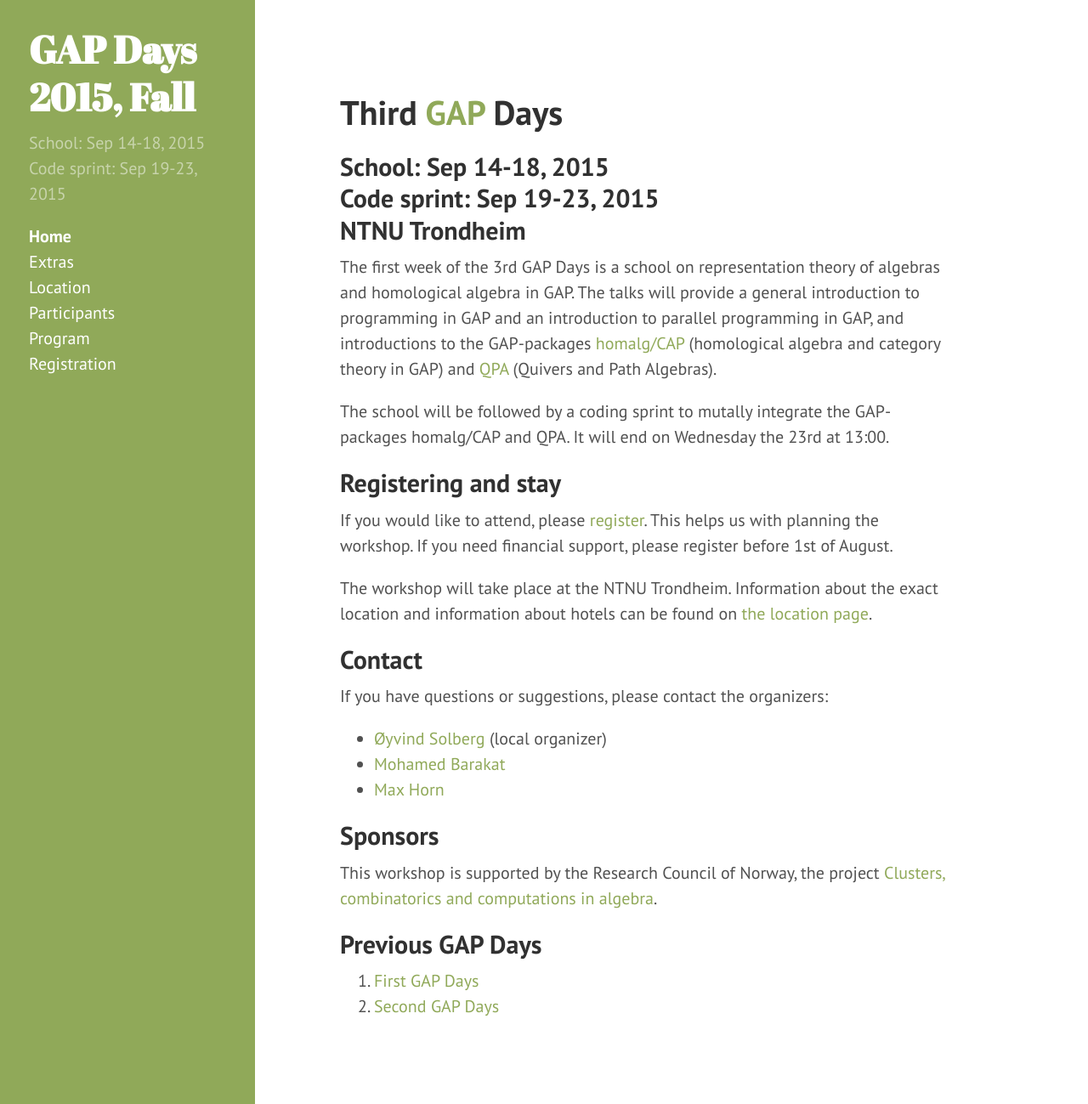
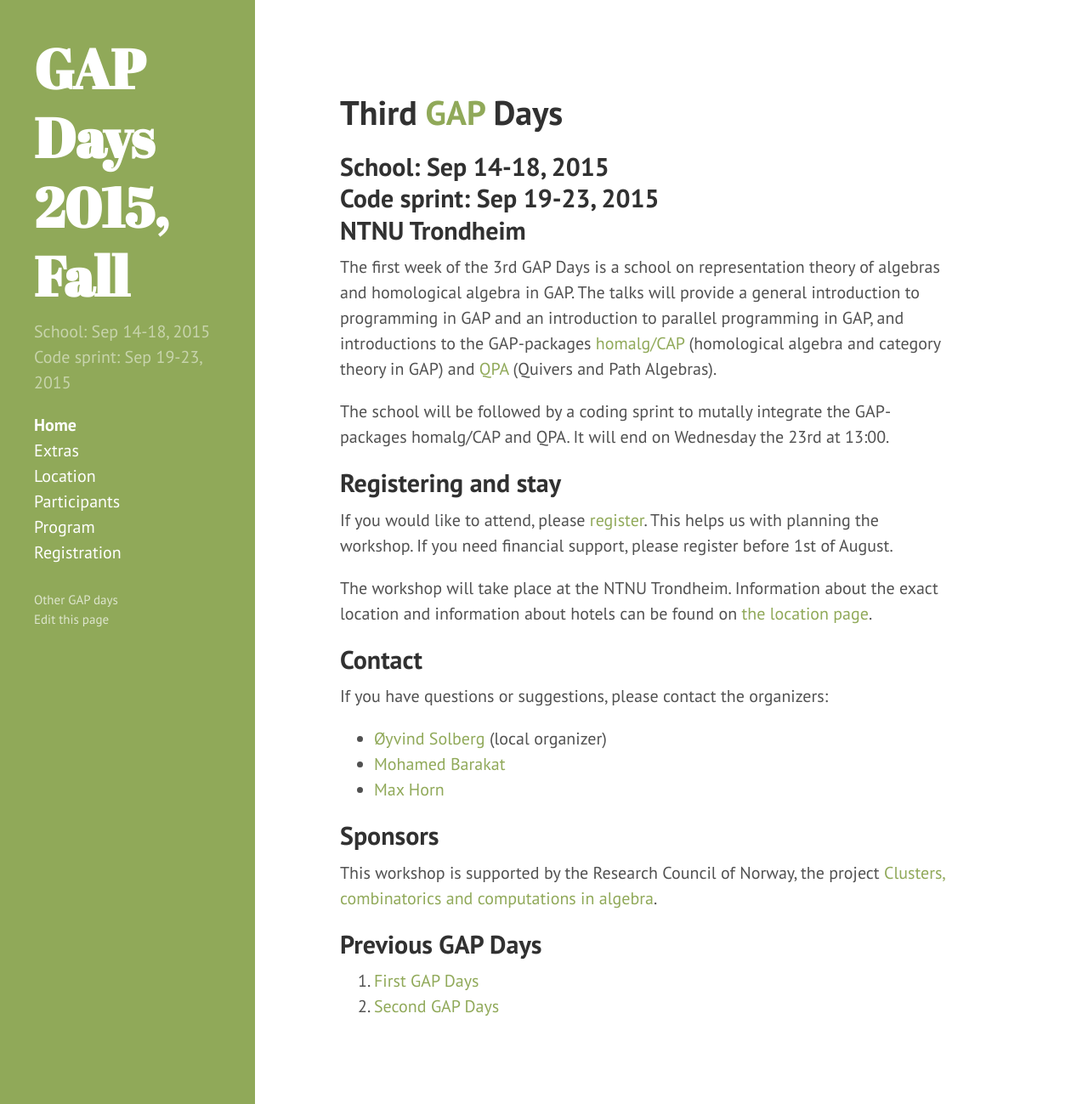
Before and after one commit to gapdays/gapdays2015-fall, a Jekyll site: the page built from index.md, in a window 1280 px wide and 1299 px high. Shown: the whole window at 85% size. Built offline with Jekyll 4.4.1, drawn with Linux system fonts in a browser that asks for light colours; Markdown is read by kramdown in place of the engine named in the settings.

Commit message:
Sidebar: add edit link, and link to gapdays.de

```diff
--- a/_includes/sidebar.html
+++ b/_includes/sidebar.html
@@ -1,6 +1,5 @@
 <div class="sidebar">
   <div class="container">
-  <!-- <div class="container sidebar-sticky"> -->
     <div class="sidebar-about">
       <h1>
         <a href="{{ site.baseurl }}/">
@@ -27,15 +26,10 @@
         {% endif %}
       {% endfor %}
 
-      <!--
-      <a class="sidebar-nav-item" href="{{ site.github.repo }}/archive/v{{ site.version }}.zip">Download</a>
-      <a class="sidebar-nav-item" href="{{ site.github.repo }}">GitHub project</a>
-      <span class="sidebar-nav-item">Currently v{{ site.version }}</span>
-      -->
+      <br>
+      <a class="sidebar-nav-item minor" href="http://gapdays.de/">Other GAP days</a>
+      <a class="sidebar-nav-item minor" href="{{ site.github.zip_url | replace: 'zipball', 'edit' }}/{% if page.source %}{{ page.source }}{% else %}{{ page.path }}{% endif %}">Edit this page</a>
+
     </nav>
-
-<!--
-    <p>&copy; {{ site.time | date: '%Y' }}. All rights reserved.</p>
--->
   </div>
 </div>
--- a/public/css/hyde.css
+++ b/public/css/hyde.css
@@ -55,7 +55,7 @@ html {
 
 .sidebar {
   text-align: center;
-  padding: 1.5rem 0.7rem;
+  padding: 2rem 1rem;
   color: rgba(255,255,255,.5);
   background-color: #202020;
 }
@@ -80,7 +80,7 @@ html {
   color: #fff;
   margin-top: 0;
   font-family: "Abril Fatface", serif;
-  font-size: 2.25rem;
+  font-size: 3.25rem;
 }
 
 /* Sidebar nav */
@@ -96,6 +96,10 @@ a.sidebar-nav-item:focus {
 }
 .sidebar-nav-item.active {
   font-weight: bold;
+}
+.sidebar-nav-item.minor {
+  color: rgba(255,255,255,.7);
+  font-size: 75%;
 }
 
 /* Sticky sidebar
```
